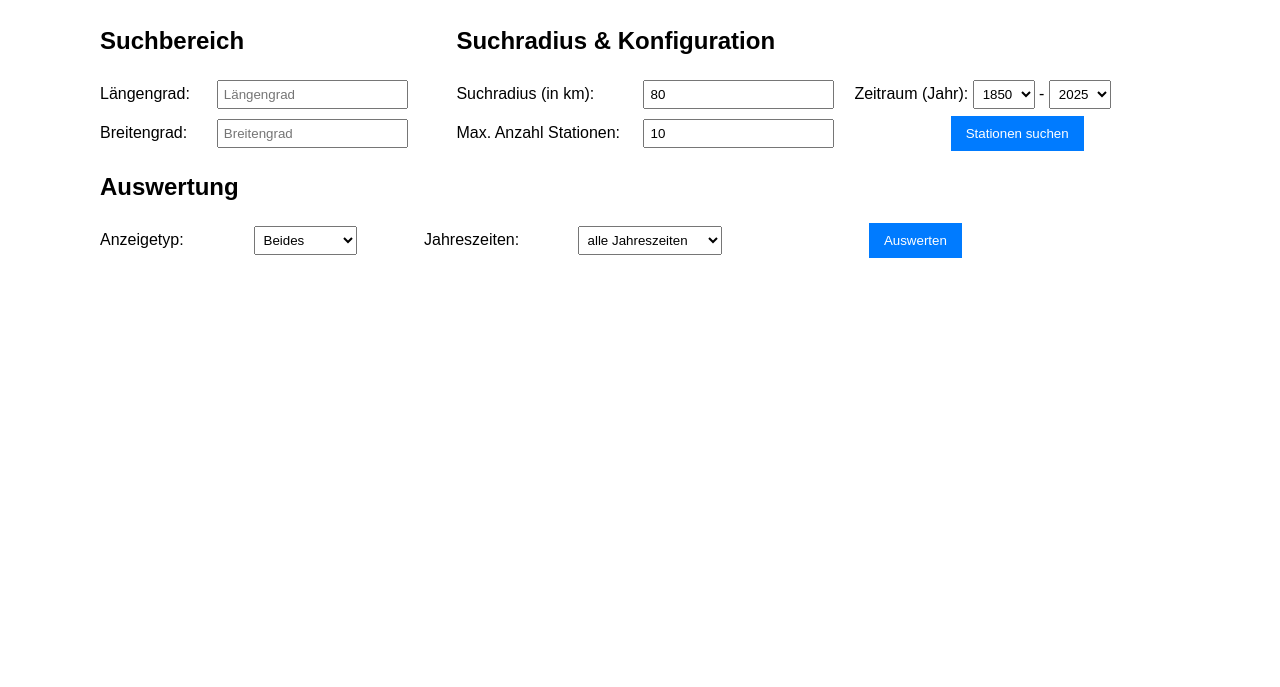
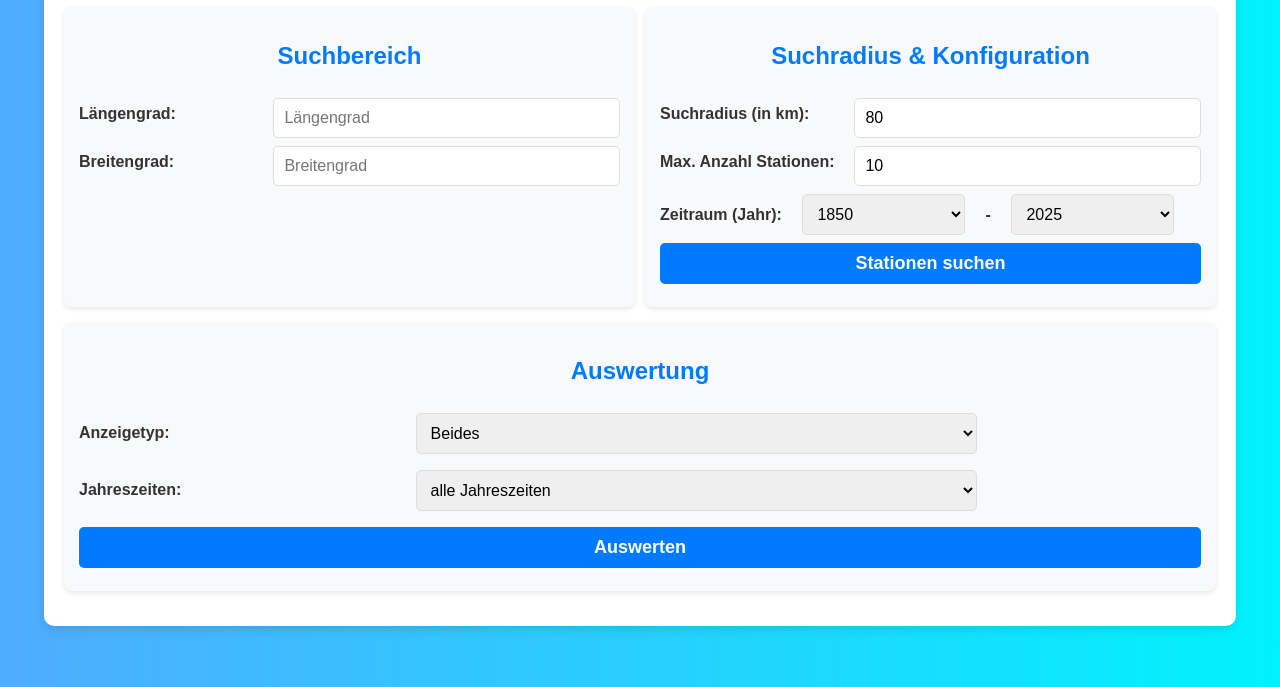
Before and after one commit to LauraSchuhmacher/climate-data-analyzer, a plain HTML site: page static/index.html in a window 1280 px wide. Shown: the part 113-800 px from the top of the page. Drawn offline with nearby package versions, Linux system fonts and the light colour scheme.

Commit message:
add new frontend design

```diff
--- a/static/index.html
+++ b/static/index.html
@@ -30,11 +30,11 @@
                     <div class="label-input">
                         <label>Suchradius (in km): <input type="number" value="80"></label>
                     </div>
-                    <div>
-                        <label>Zeitraum (Jahr): <select id="startYear" name="startYear" value="1850"></select> - <select id="endYear" name="endYear" value="2023"></select> </label>
-                    </div>
                     <div class="label-input">
                         <label>Max. Anzahl Stationen: <input type="number" value="10"></label>
+                    </div>
+                    <div class="period">
+                        <label>Zeitraum (Jahr): <select id="startYear" name="startYear" value="1850"></select> <span class="dash">-</span> <select id="endYear" name="endYear" value="2023"></select> </label>
                     </div>
                     <div>
                         <button class="button">Stationen suchen</button>
--- a/static/style.css
+++ b/static/style.css
@@ -1,97 +1,113 @@
-/* style.css */
 body {
-    font-family: Arial, sans-serif;
-    margin: 20px;
-    padding: 20px;
+    font-family: 'Arial', sans-serif;
+    background: linear-gradient(to right, #4facfe, #00f2fe);
+    color: #333;
+    margin: 0;
+    padding: 0;
 }
 
-h1 {
-    text-align: left;
+h1, h2 {
+    text-align: center;
+    color: #007BFF;
 }
 
-.configuration {
-    display: grid;
-    grid-template-columns: 55% 45%;
-    align-items: center;
+button {
+    width: 100%;
+    padding: 10px;
+    margin: 8px 0;
+    border-radius: 5px;
+    border: 1px solid #ddd;
+    font-size: 16px;
+}
+
+button.button {
+    background: #007BFF;
+    color: white;
+    border: none;
+    font-size: 18px;
+    font-weight: bold;
+    transition: background 0.3s;
+}
+
+button.button:hover {
+    background: #0056b3;
+}
+
+select {
+    width: 50%;
+    padding: 10px;
+    margin: 8px 20%;
+    border-radius: 5px;
+    border: 1px solid #ddd;
+    font-size: 16px;
+}
+
+input {
+    width: 60%;
+    padding: 10px;
+    margin: 8px 0 0 auto;
+    border-radius: 5px;
+    border: 1px solid #ddd;
+    font-size: 16px;
+}
+
+.container {
+    width: 90%;
+    max-width: 1200px;
+    margin: 20px auto;
+    background: white;
+    padding: 20px;
+    border-radius: 10px;
+    box-shadow: 0 4px 10px rgba(0, 0, 0, 0.1);
+}
+
+.section {
+    background: #f8f9fa;
+    padding: 15px;
+    margin-bottom: 15px;
+    border-radius: 8px;
+    box-shadow: 0 2px 5px rgba(0, 0, 0, 0.1);
+}
+
+.search-container {
+    display: flex;
+    flex-wrap: wrap;
+    justify-content: space-between;
+    gap: 10px;
+}
+
+.search-container .section {
+    flex: 1;
+    min-width: 300px;
 }
 
 .label-input label, .evaluation label {
     display: flex;
-    justify-content: flex-end;
+    justify-content: space-between;
     align-items: center;
+    font-weight: bold;
 }
 
-.search-container input, .configuration input, .evaluation select {
-    margin-left: auto;
-    margin-right: 5%;
-    display: block;
+.period label {
+    width: 100%;
+    font-weight: bold;
 }
 
-.select {
-    margin-left: auto;
-    margin-right: 5%;
-    display: block;
-}
-
-.container {
-    width: 90%;
-    margin: auto;
-}
-
-.evaluation {
-    display: grid;
-    grid-template-columns: 25% 5% 29% 33%;
-    align-items: center;
-}
-
-.seasons {
-    margin-left: 5%;
-}
-
-.search-container {
-    display: grid;
-    grid-template-columns: 30% 67%;
-    justify-content: space-between;
-}
-
-input, select, button {
-    margin: 5px 0;
-    padding: 5px;
-}
-
-table {
-    width: 100%;
-    border-collapse: collapse;
-    margin-top: 10px;
-}
-
-th, td {
-    border: 1px solid #ccc;
-    padding: 8px;
-    text-align: center;
-}
-
-th {
-    background-color: #f4f4f4;
-}
-
-.button {
-    background-color: #007BFF;
-    color: white;
-    padding: 10px 15px;
-    border: none;
-    cursor: pointer;
-    display: block;
-    margin: auto auto;
-}
-
-.button:hover {
-    background-color: #0056b3;
+.period select {
+    width: 30%;
+    padding: 10px;
+    margin: 8px 3% 0 3%;
+    border-radius: 5px;
+    border: 1px solid #ddd;
+    font-size: 16px;
+    text-align: left;
 }
 
 #map {
     height: 400px;
     width: 100%;
+    margin-top: 20px;
+    border-radius: 10px;
     display: none;
-    margin-top: 20px;
+    box-shadow: 0 2px 5px rgba(0, 0, 0, 0.2);
 }
```
